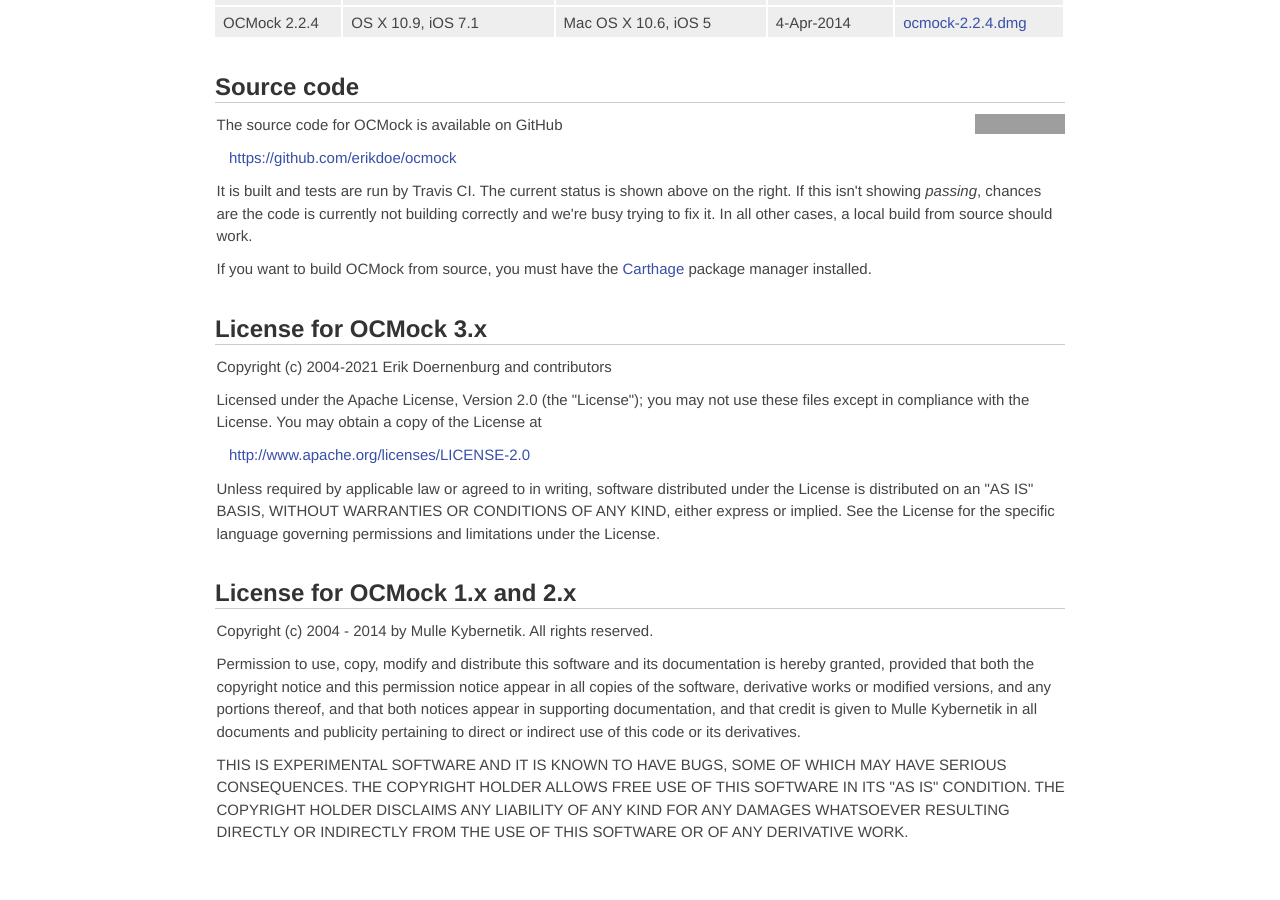
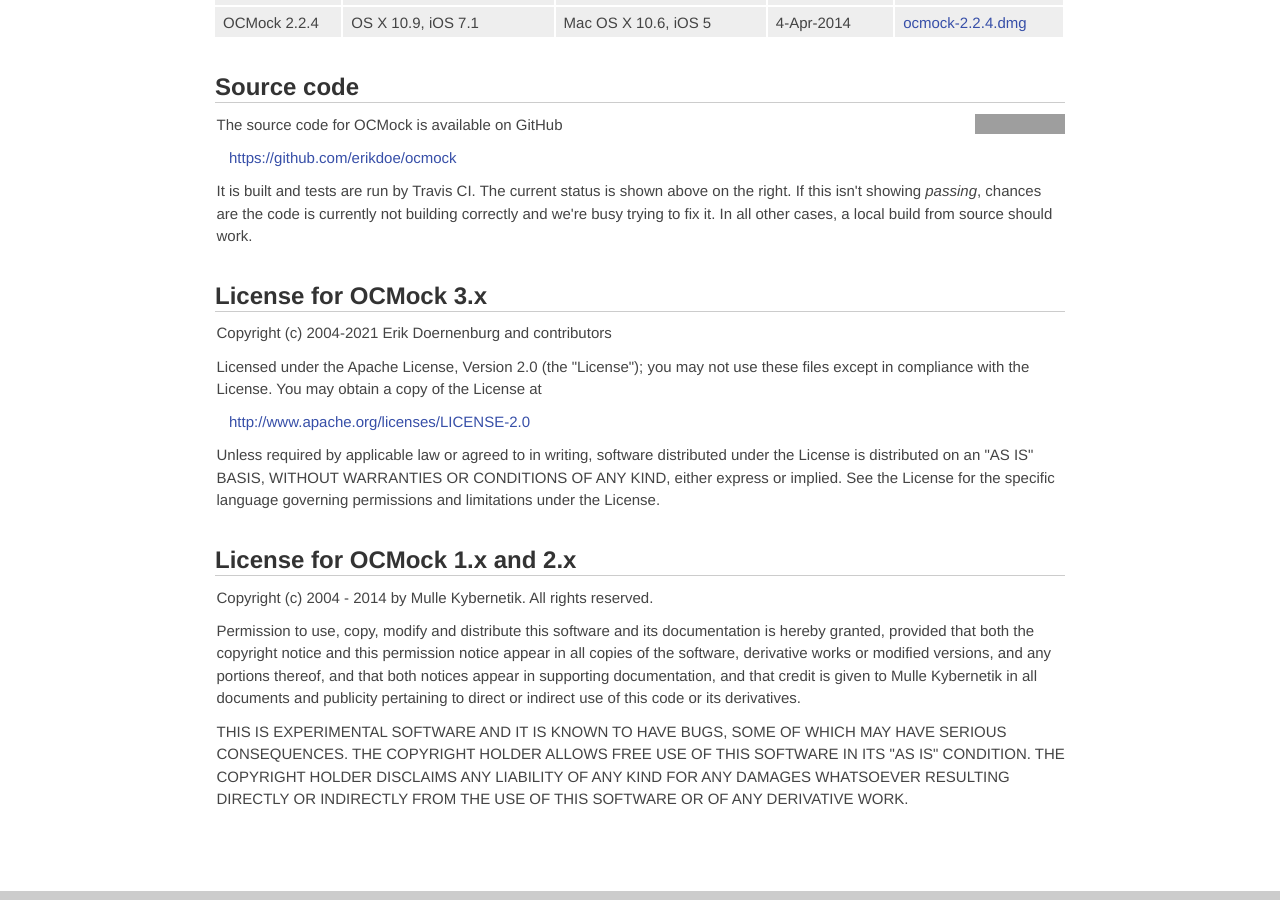
Before and after one commit to erikdoe/ocmock, a Jekyll site: the page built from download.html, in a window 1280 px wide and 900 px high, scrolled down 756 px. Built offline with Jekyll 4.4.1, drawn with Linux system fonts in a browser that asks for light colours; comment, search, counter and statistics services are not loaded; grey boxes are pictures that could not be loaded.

Commit message:
Removed note about Carthage because it's no longer needed.

```diff
--- a/download.html
+++ b/download.html
@@ -77,8 +77,6 @@ published: true
 
 <p>It is built and tests are run by Travis CI. The current status is shown above on the right. If this isn't showing <i>passing</i>, chances are the code is currently not building correctly and we're busy trying to fix it. In all other cases, a local build from source should work.
 
-<p>If you want to build OCMock from source, you must have the <a href="https://github.com/Carthage/Carthage">Carthage</a> package manager installed.
-
 
 <h2>License for OCMock 3.x</h2>
 
```
